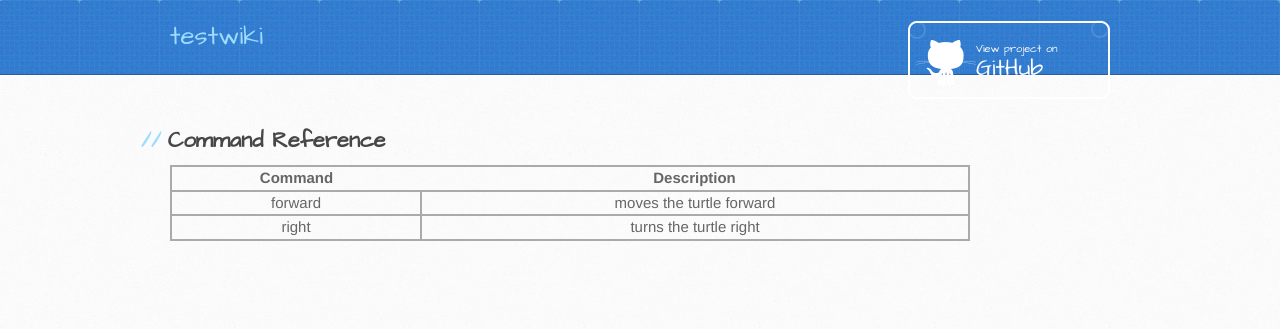
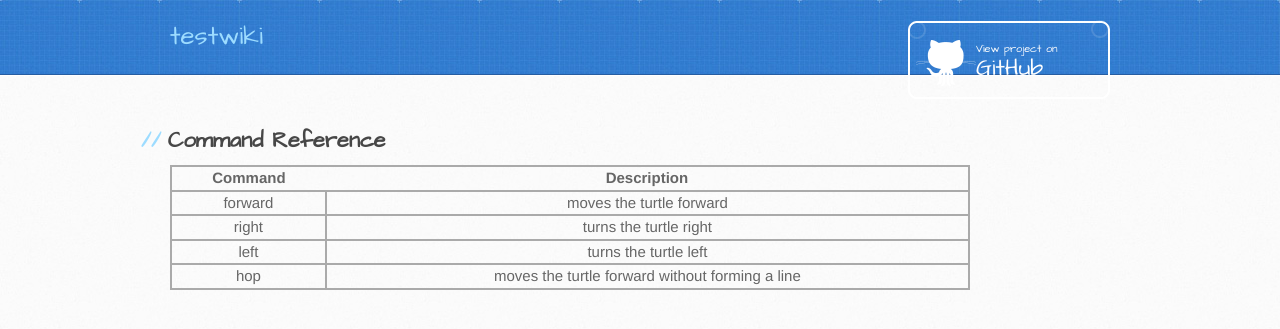
Before and after one commit to litan/testwiki, a Jekyll site: the page built from command-reference/reference.md, in a window 1280 px wide. Shown: the top 329 px of the page. Built offline with Jekyll 4.4.1, drawn with Linux system fonts in a browser that asks for light colours; our own code applies the rules of GitHub Pages for plain Markdown files; the repository's description, which GitHub fills in, is left out.

Commit message:
Update reference.md

```diff
--- a/command-reference/reference.md
+++ b/command-reference/reference.md
@@ -4,3 +4,5 @@
 |-----------|----------------------------------------------|
 | forward   | moves the turtle forward                     |
 | right     | turns the turtle right                       |
+| left      | turns the turtle left                        |
+| hop | moves the turtle forward without forming a line |
```
